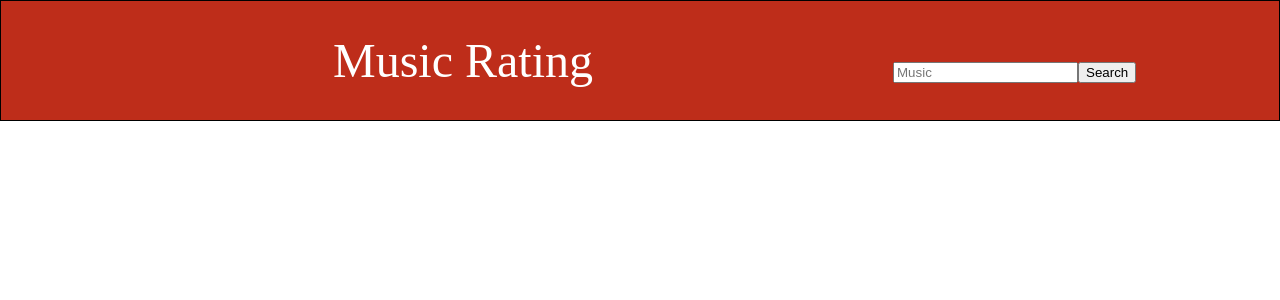
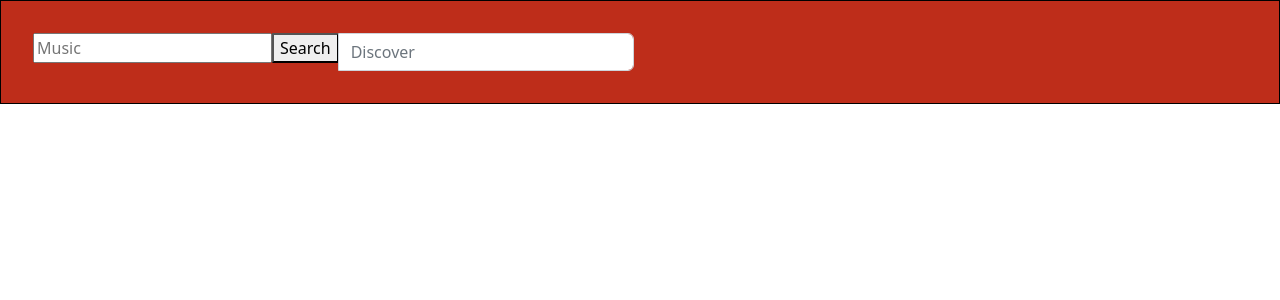
Before and after one commit to Jared7Lu/Music-rating, a React (Create React App) app: page / in a window 1280 px wide. Shown: the top 300 px of the page. Built offline with nearby package versions, Linux system fonts and the light colour scheme.

Commit message:
Layout of search Bar with Spotify

```diff
--- a/package.json
+++ b/package.json
@@ -6,7 +6,7 @@
     "@testing-library/jest-dom": "^5.16.5",
     "@testing-library/react": "^13.4.0",
     "@testing-library/user-event": "^13.5.0",
-    "bootstrap": "^5.1.3",
+    "bootstrap": "^5.2.3",
     "dotenv": "^16.0.3",
     "express": "^4.18.2",
     "pg": "^8.9.0",
--- a/src/App.js
+++ b/src/App.js
@@ -1,12 +1,29 @@
-
 import React from 'react'
 import './App.css'
 import Search from './components/search';
+import 'bootstrap/dist/css/bootstrap.min.css';
+import { Container, InputGroup, Button, Card, FormControl} from 'react-bootstrap';
+import {useState, useEffect} from 'react';
 
 function App() {
+  const [searchInput, setSearchInput] = useState("")
+
   return (
     <div className="App">
-      <Search />
+      <InputGroup>
+        <Search />
+        <FormControl placeholder="Discover" type="input" onKeyPress ={event => {
+          if (event.key == "Enter") {
+            console.log("pressed enter")
+          }
+        }}
+          onChange={event => setSearchInput(event.target.value)}>
+        </FormControl>
+
+      </InputGroup>
+      <Container>
+
+      </Container>
     </div>
 
 
```
Also changed, not shown: 2 other files (tests, documents, lock files or other folders).
